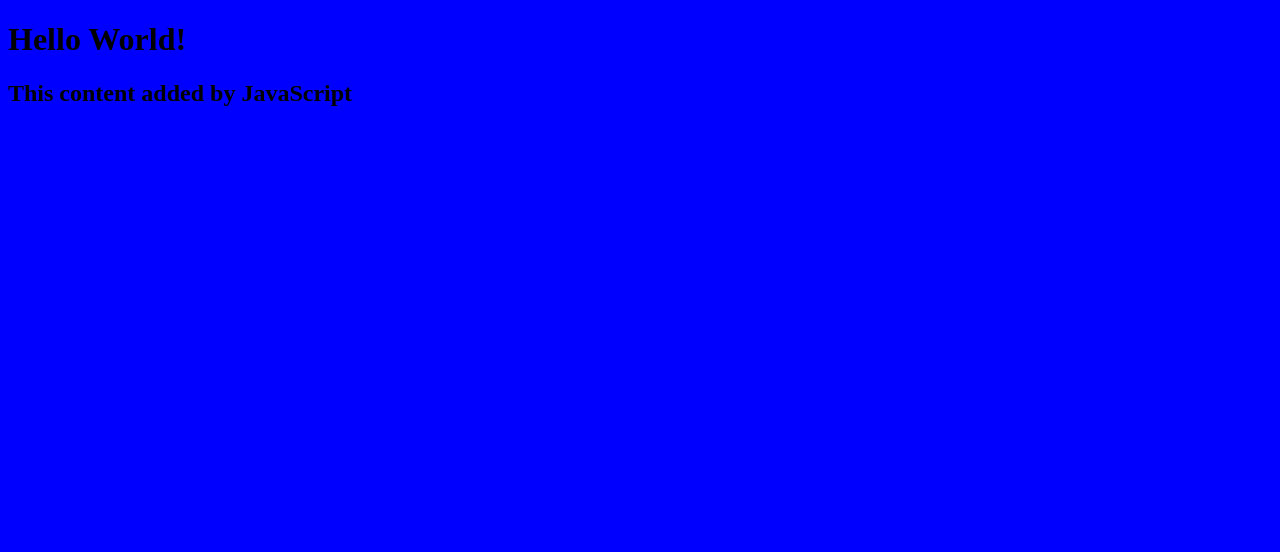
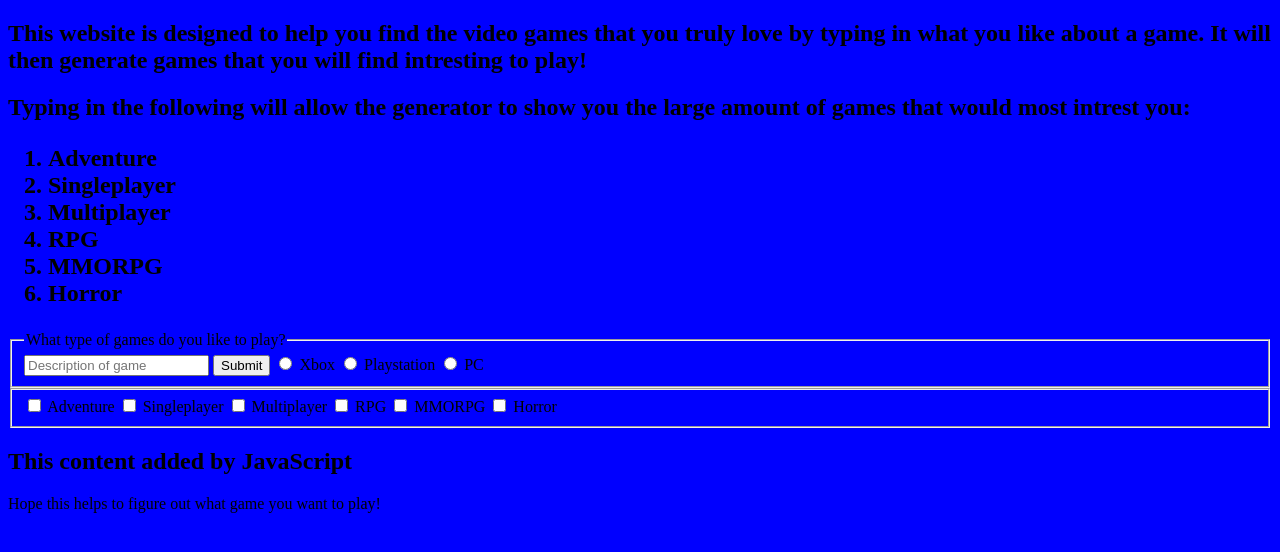
Before and after one commit to Leggomyekko/gaming-website, a plain HTML site: page index.html in a window 1280 px wide. Drawn offline with Linux system fonts and the light colour scheme.

Commit message:
ADDED A BODY, BACKGROUND IMAGE, AND CHECKBOX!

```diff
--- a/index.html
+++ b/index.html
@@ -3,9 +3,49 @@
   <head>
     <title>My Gaming Website</title>
     <link rel="stylesheet" href="style.css" />
+    <meta charset="UTF-8">
   </head>
   <body>
-    <h1>Hello World!</h1>
-    <script src="script.js"></script>
+    <section>
+      <h1>This website is designed to help you find the video games that you truly
+        love by typing in what you like about a game. It will then generate games that
+        you will find intresting to play!
+      </h1>
+      <h2>Typing in the following will allow the generator to show you the large amount
+        of games that would most intrest you:
+          <ol>
+            <li>Adventure</li>
+            <li>Singleplayer</li>
+            <li>Multiplayer</li>
+            <li>RPG</li>
+            <li>MMORPG</li>
+            <li>Horror</li>
+          </ol>
+      </h2>
+      <script src="script.js"></script>
+      <fieldset>
+      <legend>What type of games do you like to play?</legend>
+     <input type="text" name="gameDescription" placeholder="Description of game">
+     <button type="submit">Submit</button>
+     <label><input id="xbox" type="radio" name="xbox-playstation-PC" value="xbox"> Xbox</label>
+     <label><input id="playstation" type="radio" name="xbox-playstation-PC" value="playstation"> Playstation</label>
+     <label><input id="pc" type="radio" name="xbox-playstation-PC" value="pc"> PC</label>
+      </fieldset>
+      <fieldset>
+        <input type="checkbox" id="adventure" name="gameType" value="adventure">
+        <label for="adventure">Adventure</label>
+        <input type="checkbox" id="singleplayer" name="gameType" value="singleplayer">
+        <label for="singleplayer">Singleplayer</label>
+        <input type="checkbox" id="multiplayer" name="gameType" value="multiplayer">
+        <label for="Multiplayer">Multiplayer</label>
+        <input type="checkbox" id="rpg" name="gameType" value="rpg">
+        <label for="rpg">RPG</label>
+        <input type="checkbox" id="mmorpg" name="gameType" value="mmorpg">
+        <label for="mmorpg">MMORPG</label>
+        <input type="checkbox" id="horror" name="gameType" value="horror">
+        <label for="horror">Horror</label>
+      </fieldset>
+    </section>
   </body>
+  <footer>Hope this helps to figure out what game you want to play!</footer>
 </html>
```
